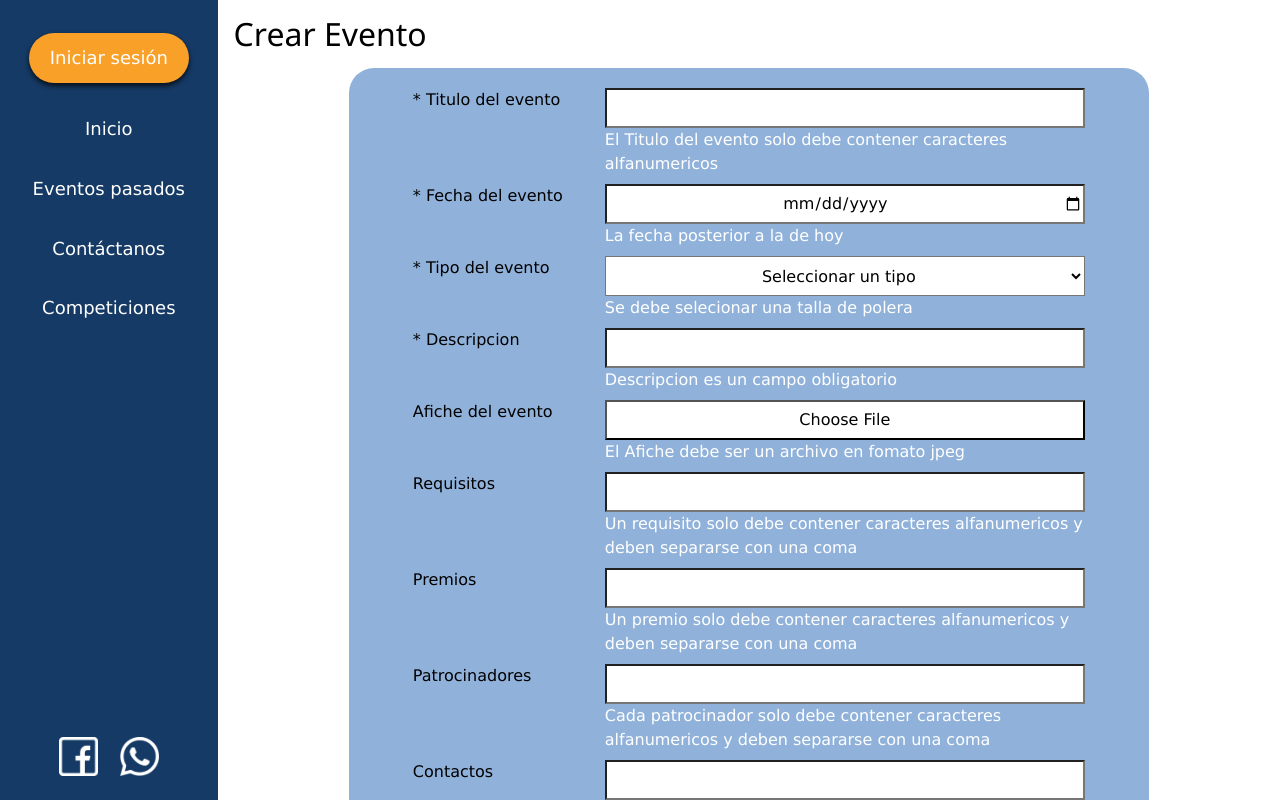
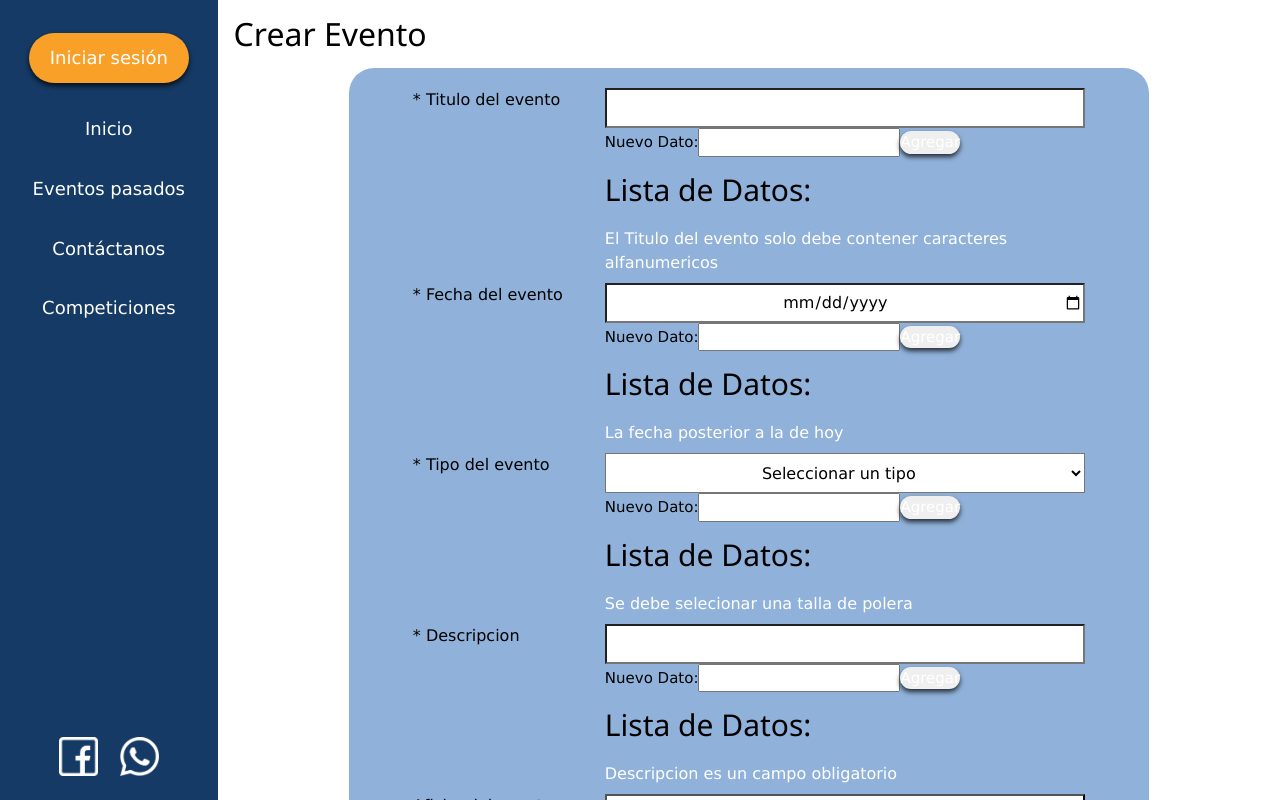
Before and after one commit to garyMamaniCortez/focasoft-front, a React (Create React App) app: page /CrearEvento in a window 1280 px wide. Shown: the top 800 px of the page. Built offline with nearby package versions, Linux system fonts and the light colour scheme.

Commit message:
feat: se agregó el input dinámico en atoms

```diff
--- /dev/null
+++ b/src/components/atoms/TextInputDinamic/TextInputDinamic.jsx
@@ -0,0 +1,39 @@
+import React, { useState } from 'react';
+
+const TextInputDinamic = () => {
+  const [datos, setDatos] = useState([]);
+  const [nuevoDato, setNuevoDato] = useState('');
+
+  const agregarDato = () => {
+    if (nuevoDato.trim() !== '') {
+      // Agregar el nuevo dato al estado de datos
+      setDatos([...datos, nuevoDato]);
+      // Limpiar el campo de entrada
+      setNuevoDato('');
+    }
+  };
+
+  return (
+    <div>
+      <div>
+        <label>Nuevo Dato:</label>
+        <input
+          type="text"
+          value={nuevoDato}
+          onChange={(e) => setNuevoDato(e.target.value)}
+        />
+        <button onClick={agregarDato}>Agregar</button>
+      </div>
+      <div>
+        <h2>Lista de Datos:</h2>
+        <ul>
+          {datos.map((dato, index) => (
+            <li key={index}>{dato}</li>
+          ))}
+        </ul>
+      </div>
+    </div>
+  );
+};
+
+export default TextInputDinamic;
--- a/src/components/atoms/textInput/TextInput.jsx
+++ b/src/components/atoms/textInput/TextInput.jsx
@@ -1,4 +1,5 @@
 import "./TextInput.css";
+import TextInputDinamic from "../TextInputDinamic/TextInputDinamic";
 
 const TextInput = ({
   TipoDeEntrada,
@@ -83,6 +84,9 @@ const TextInput = ({
           <option value={item.Valor}>{item.Etiqueta}</option>
         ))}
       </select>
+
+      <TextInputDinamic />
+
     </div>
   );
 };
```
